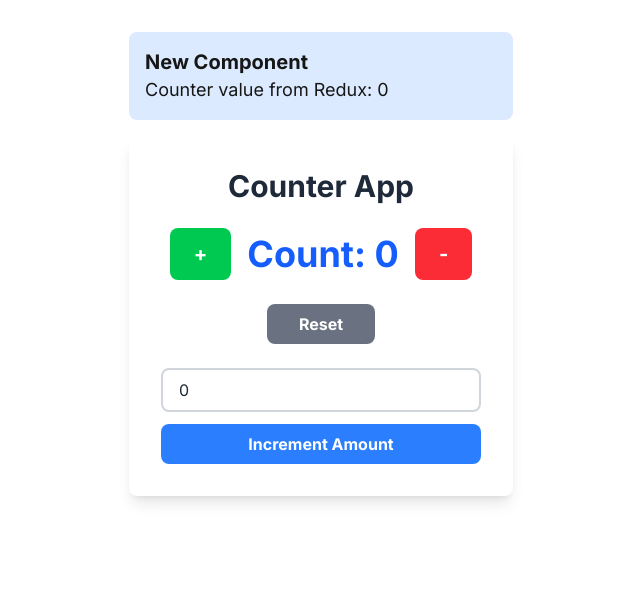
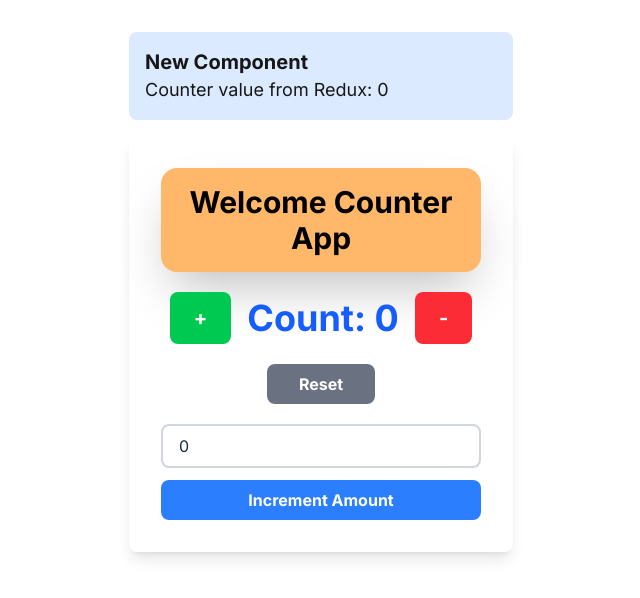
Before and after one commit to Umarhayat154/Next-js-Redux-Toolkit, a Next.js app: page / in a window 1280 px wide. Shown: the top 598 px of the page, without its empty margins (319-959 px from the left). Built offline with nearby package versions, Linux system fonts and the light colour scheme.

Commit message:
add color changes

```diff
--- a/app/page.tsx
+++ b/app/page.tsx
@@ -28,9 +28,9 @@ export default function App() {
   return (
     <div className="container mx-auto p-8 max-w-md">
       <New/>
-      <div className="bg-white shadow-lg rounded-lg p-8 space-y-6">
-        <h1 className="text-3xl font-bold text-center text-gray-800">
-          Counter App
+      <div className="bg-white shadow-lg  rounded-lg p-8 space-y-5">
+        <h1 className="text-3xl font-bold text-center  text-black p-4 bg-orange-300 rounded-2xl shadow-2xl">
+          Welcome Counter App
         </h1>
         <div className="flex items-center justify-center gap-4">
           <button
```
